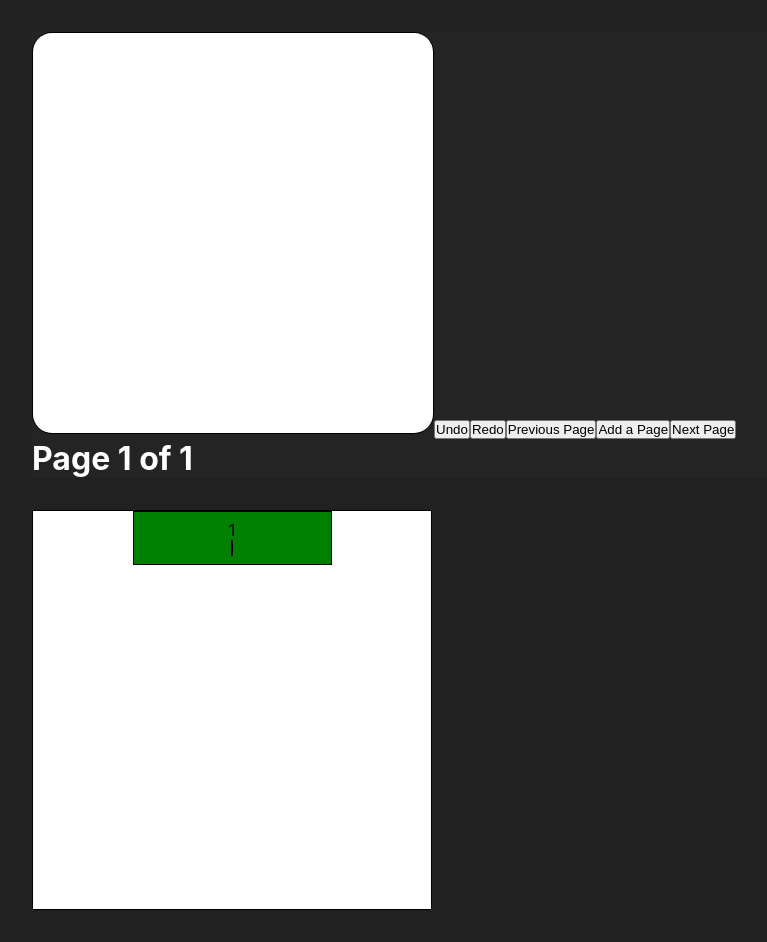
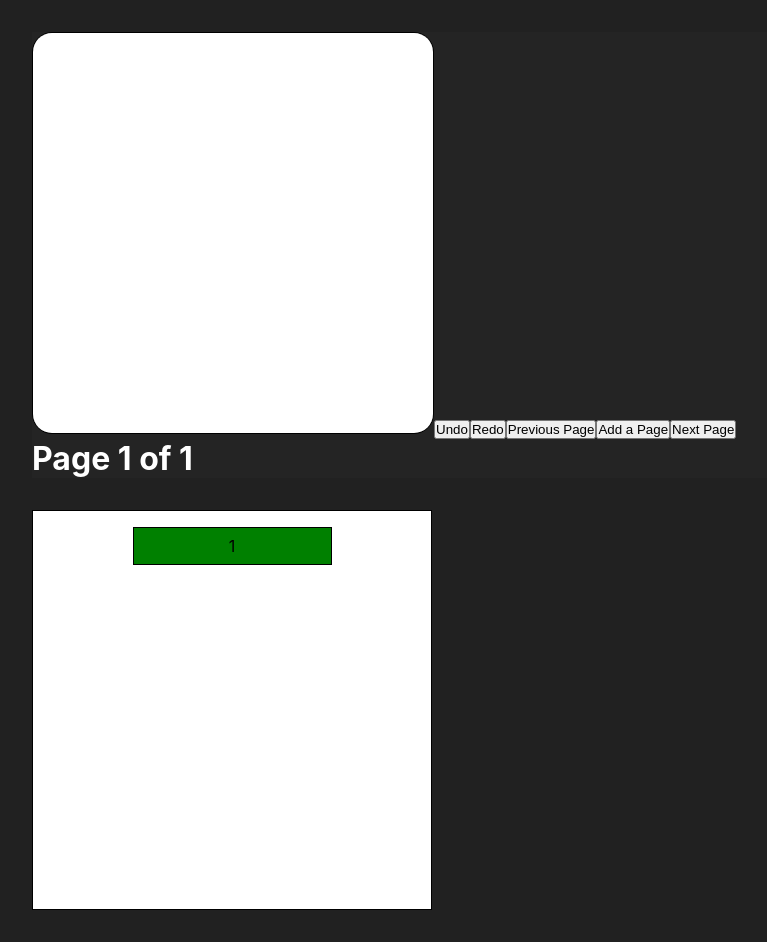
Before and after one commit to Shoozle/React-Story-Creator, a React (Create React App) app: page / in a window 1280 px wide. Shown: the whole page, without its empty margins (0-767 px from the left). Built offline with nearby package versions, Linux system fonts and the light colour scheme.

Commit message:
Flowchart added and boxes css

```diff
--- a/src/components/Flowchart/Flowchart.js
+++ b/src/components/Flowchart/Flowchart.js
@@ -10,13 +10,13 @@ const Flowchart = (props) => {
     const pageDivs = pages.map((process, index) => {
         console.log(index)
         return (
-        <div
-            key={index}
-            className={classes.box}
-            onClick={() => props.onPageChange(index)}
+            <div
+                key={index}
+                className={classes.box}
+                onClick={() => props.onPageChange(index)}
             >
-            <p>{index +1}</p>
-        </div>
+                <span>{index + 1}</span>
+            </div>
         )
     })
 
--- a/src/components/Flowchart/flowchart.module.css
+++ b/src/components/Flowchart/flowchart.module.css
@@ -4,9 +4,10 @@
     background-color: white;
     border: 1px solid black;
     margin: 2rem;
+    padding-top: 1rem;
 }
 
-.box {
+.box span{
     display: block;
     margin: 0 auto;
     width: 50%;
@@ -15,11 +16,11 @@
     background-color: green;
     padding: .5rem;
 }
-.box:hover{
+.box span:hover{
     cursor: pointer;
     background-color: rgb(14, 156, 14);
 }
-.box > p::after {
+.box::after {
     display: block;
     margin: 0 auto;
     content: "";
@@ -27,3 +28,6 @@
     height: 1rem;
     background-color: black;
 }
+.box:last-child::after{
+    display: none;
+}
```
